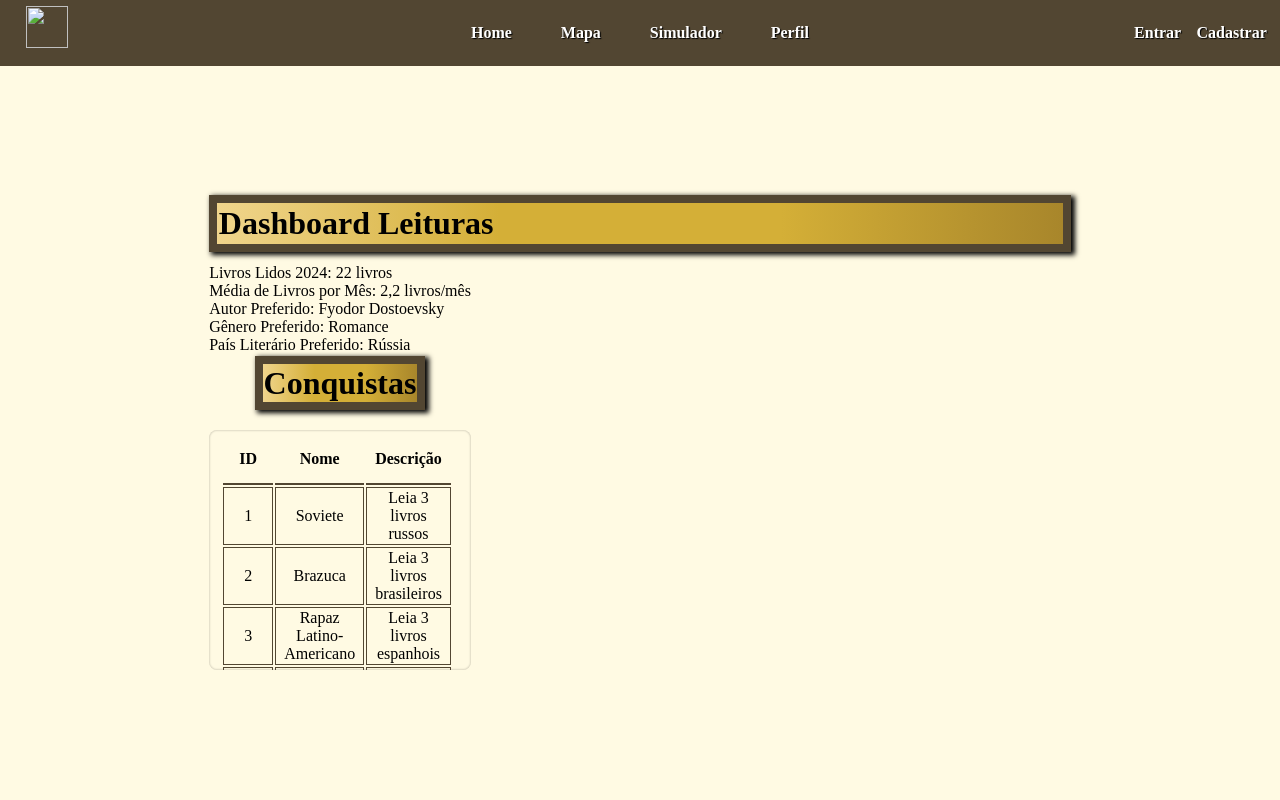
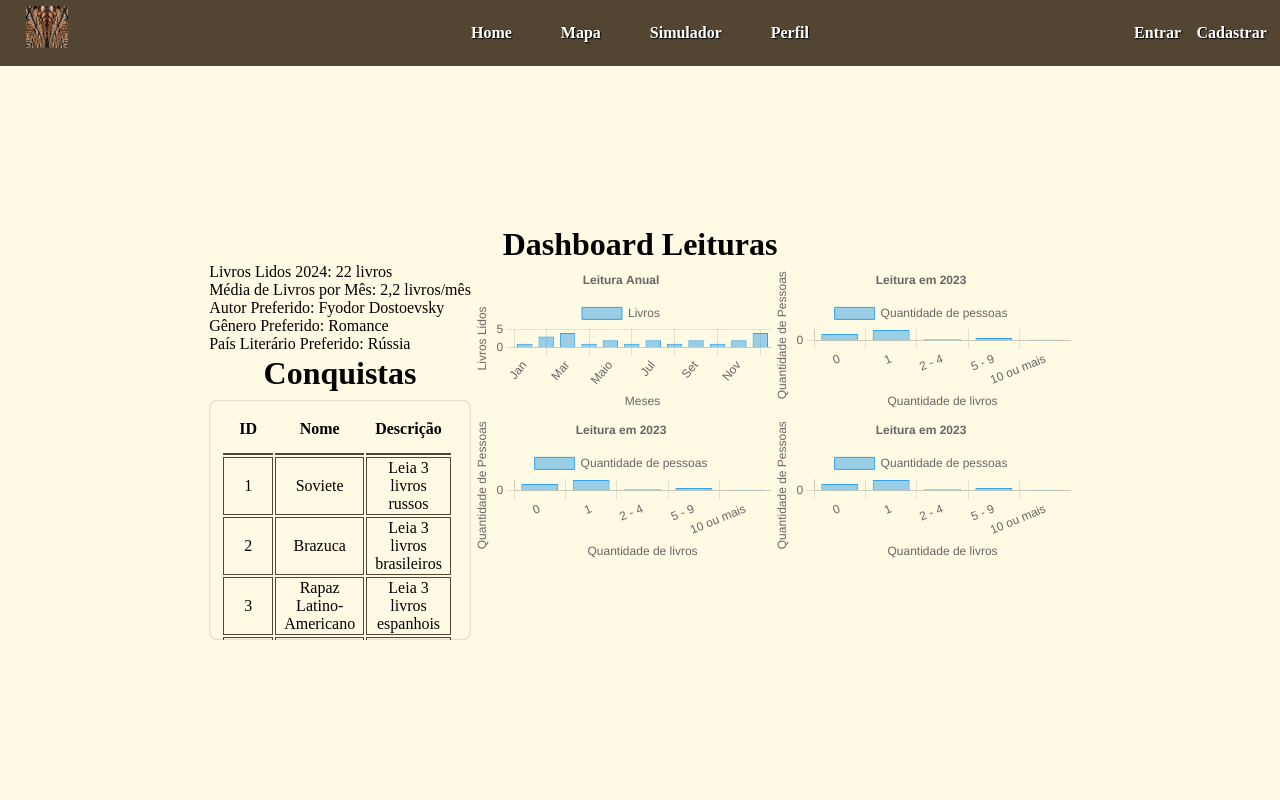
Before and after one commit to fabiamdamaceno/Lendo-pelo-Mundo, a website: page site/public/dashboard.html in a window 1280 px wide. Drawn offline with nearby package versions, Linux system fonts and the light colour scheme; files that its build step writes are made by us from their sources.

Commit message:
Alterado graficos Dashboard

```diff
--- a/site/public/css/style.css
+++ b/site/public/css/style.css
@@ -23,7 +23,7 @@ section {
     padding: 1%;
 }
 
-.titulo {
+section .titulo {
     background: linear-gradient(to left, #A8862B, #D4AF37,  #D4AF37, #F0D58C);
 
     margin-bottom: 12px;
--- a/site/public/dashboard.html
+++ b/site/public/dashboard.html
@@ -6,8 +6,8 @@
     <meta name="viewport" content="width=device-width, initial-scale=1.0">
     <title>Dashboard</title>
 
-    <link rel="stylesheet" href="style.css">
-    <link rel="stylesheet" href="styleDashboard.css">
+    <link rel="stylesheet" href="./css/style.css">
+    <link rel="stylesheet" href="./css/styleDashboard.css">
 
     <script src="https://cdn.jsdelivr.net/npm/chart.js"></script>
 </head>
@@ -16,19 +16,13 @@
 
     <header>
         <div class="logo">
-            <img src="imgs/biblioteca.jpg">
+            <img src="./assets/imgs/fotoRascunho.jpg">
         </div>
         <nav class="pags">
             <a>Home</a>
             <a>Mapa</a>
             <a>Simulador</a>
             <a>Perfil</a>
-            <!-- Opção para caso haja tradução da página -->
-            <!-- <select>
-                <option>PT</option>
-                <option>EN</option>
-                <option>ES</option>
-            </select> -->
         </nav>
         <nav class="sign">
             <a>Entrar</a>
@@ -37,19 +31,6 @@
     </header>
 
     <main>
-
-        <!-- <div class="menuLateral">
-            <div class="logo">
-                <img src="imgs/biblioteca.jpg">
-            </div>
-            <div class="nav">
-                <a>Leituras</a>
-                <a>Dashboard</a>
-                <a>Simulador</a>
-                <a>Home</a>
-            </div>
-        </div> -->
-
         <div class="body">
             <div class="titulo">
                 <h1>Dashboard Leituras</h1>
@@ -252,4 +233,4 @@
 
 </html>
 
-<script src="scriptDashboard.js"></script>
+<script src="./js/scriptDashboard.js"></script>
--- a/site/public/js/scriptDashboard.js
+++ b/site/public/js/scriptDashboard.js
@@ -6,13 +6,16 @@ const ctx4 = document.getElementById('myChart4');
 var qtdLivros = ['0', '1', '2 - 4', '5 - 9', '10 ou mais'];
 var qtdPessoas = [12, 19, 3, 5, 2, 3];
 
+var c1_mes = ['Jan', 'Fev', 'Mar', 'Abr', 'Maio', 'Jun', 'Jul', 'Ago', 'Set', 'Out', 'Nov', 'Dez'];
+var c1_livrosMes = [1, 3, 4, 1, 2, 1, 2, 1, 2, 1, 2, 4]
+
 new Chart(ctx1, {
     type: 'bar',
     data: {
-        labels: qtdLivros,
+        labels: c1_mes,
         datasets: [{
-            label: 'Quantidade de pessoas',
-            data: qtdPessoas,
+            label: 'Livros',
+            data: c1_livrosMes,
             borderWidth: 1
         }]
     },
@@ -20,7 +23,7 @@ new Chart(ctx1, {
         plugins: {
             title: {
                 display: true,
-                text: 'Leitura em 2023'
+                text: 'Leitura Anual'
             }
         },
         scales: {
@@ -28,14 +31,14 @@ new Chart(ctx1, {
                 beginAtZero: true,
                 title: {
                     display: true,
-                    text: 'Quantidade de Pessoas'
+                    text: 'Livros Lidos'
                 }
             },
             x: {
                 beginAtZero: true,
                 title: {
                     display: true,
-                    text: 'Quantidade de livros'
+                    text: 'Meses'
                 }
             }
         }
```
